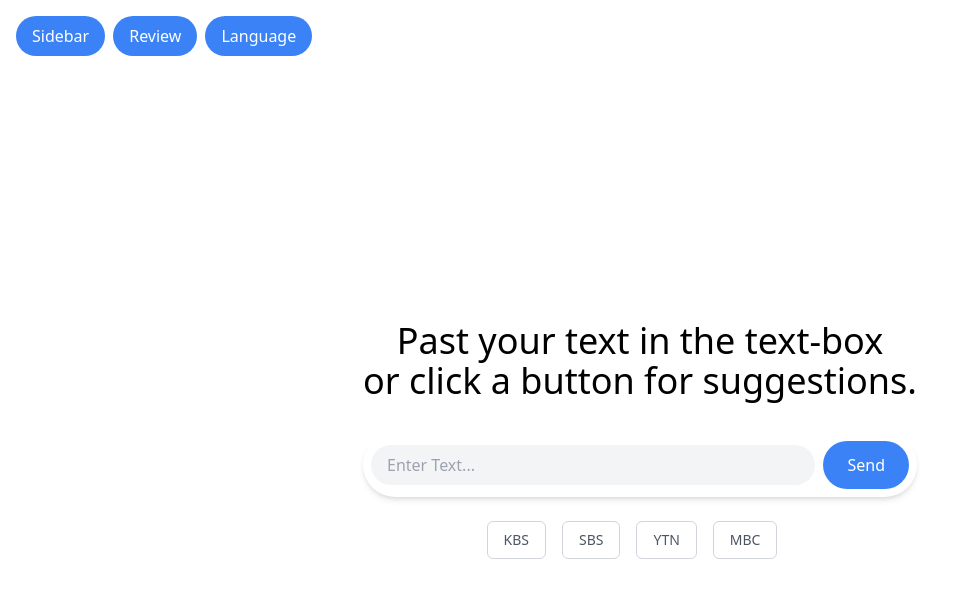
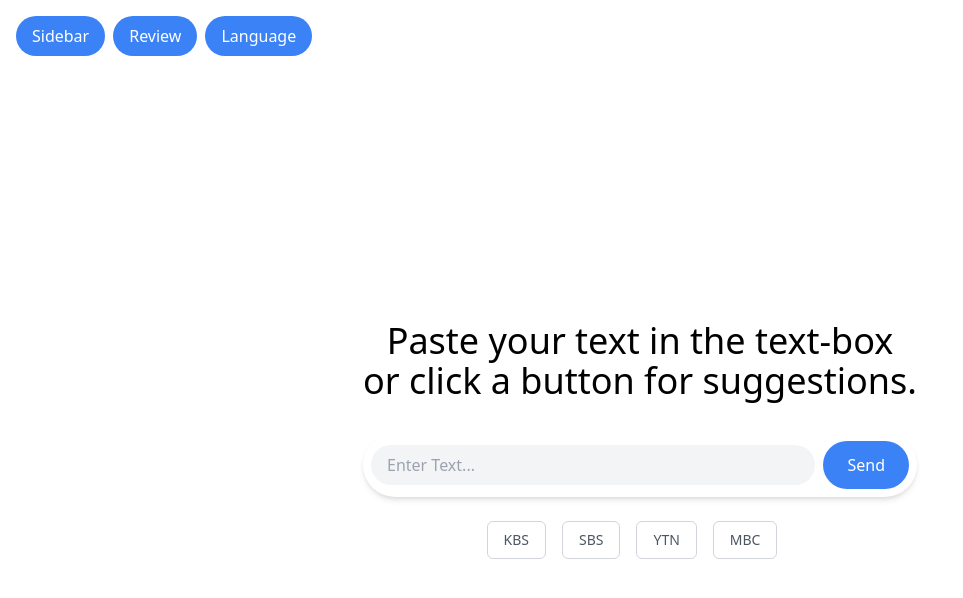
Before and after one commit to Nghphuoc/fontend, a React (Vite) app: page /Home in a window 1280 px wide. Shown: the top 598 px of the page, without its empty margins (0-963 px from the left). Built offline with nearby package versions, Linux system fonts and the light colour scheme.

Commit message:
before new design

```diff
--- a/src/Home/Home.jsx
+++ b/src/Home/Home.jsx
@@ -11,13 +11,13 @@ function Home() {
   const [messages, setMessages] = useState("");
   const [isInputAtBottom, setIsInputAtBottom] = useState(true);
   const [result, setResult] = useState("");
-  const [meaning, setMeaning] = useState("Any word is not searched yet.")
-  const [explanation, setExplanation] = useState("")
-  const [example, setExample] = useState("")
-  const [imgsrc1, setImgsrc1] = useState("")
-  const [imgsrc2, setImgsrc2] = useState("")
-  const [imgsrc3, setImgsrc3] = useState("")
-  const [paragraphs, setParagraphs] = useState([])
+  const [meaning, setMeaning] = useState("Any word is not searched yet.");
+  const [explanation, setExplanation] = useState("");
+  const [example, setExample] = useState("");
+  const [imgsrc1, setImgsrc1] = useState("");
+  const [imgsrc2, setImgsrc2] = useState("");
+  const [imgsrc3, setImgsrc3] = useState("");
+  const [paragraphs, setParagraphs] = useState([]);
   const [showButtons, setShowButtons] = useState(true);
 
   const kbs_news = "종합일간지를 보면 ‘사설(社說)’이 있습니다. 이것은 ‘글쓴이의 주장이나 의견을 써내는 논설’을 말하는데, 대개 사설을 읽어 보면 그 신문사의 입장과 시각을 어느 정도 파악할 수 있습니다. 같은 사안을 두고도 신문사마다 보는 시각 차이가 너무나 다른 경우가 많기 때문에 때때로 같은 것에 대해서도 사람마다 생각하는 것이 이렇게 다르구나 하고 놀랄 때가 있습니다. 이 ‘사설’이란 한자어는 ‘단체 사(社)’자에 ‘말씀 설(說)’자로 이루어진 것인데요, 이것과는 다른 ‘사설’이 또 있습니다. 예를 들어 ‘할 일도 많은데 웬 사설을 그렇게 늘어놓나?’와 같이 말할 수 있는데, 이것은 ‘말 사(辭)’자에 ‘말씀 설(說)’자로 이루어진 표현입니다. 원래 이 ‘사설’은 노래나 연극 따위의 사이사이에 엮어서 늘어놓는 이야기를 뜻하는 말이었습니다. 판소리에서, 창을 하는 중간 중간에 가락을 붙이지 않고 이야기하듯 엮어 나가는 부분이 있는데요, 이것을 ‘사설’이라고도 하고 ‘아니리’라고도 합니다. 그런데 오늘날에 와서는 길게 늘어놓는 잔소리나 푸념 섞인 말을 가리키게 된 것이지요. 참고로 앞서 말씀드린 ‘아니리’와 다르게 ‘판소리에서, 소리의 극적인 전개를 돕기 위해 몸짓이나 손짓으로 하는 동작’은 ‘발림’이라고 한다는 것도 참고로 함께 알아 두시면 좋겠습니다."
@@ -28,7 +28,7 @@ function Home() {
   };
   const [isLanguageMenuOpen, setIsLanguageMenuOpen] = useState(false);
   const [isSearchBarMoved, setIsSearchBarMoved] = useState(false); // 서치바 이동 상태
-  const [title, setTitle] = useState("Past your text in the text-box\nor click a button for suggestions.");
+  const [title, setTitle] = useState("Paste your text in the text-box\nor click a button for suggestions.");
   // variable save data user choose and line text user choose
   const [selectedText, setSelectedText] = useState(""); // this will save all text
 
@@ -48,11 +48,8 @@ function Home() {
     .map((sentence) => sentence.trim()) // 각 문장의 앞뒤 공백 제거
     .filter(Boolean);
     setTempText(formatted);
-    handleRemoveAll();
     if (title != "") {
       setTitle("");
-    } else {
-      setTitle("Past your text in the text-box");
     }
   }
 
@@ -102,10 +99,8 @@ function Home() {
       setText("");
       if (title != "") {
         setTitle("");
-      } else {
-        setTitle("Past your text in the text-box");
       }
-      handleRemoveAll();
+
       setMessages([...messages, { text: userInput, sender: "self" }]);
       setUserInput("");
       setIsInputAtBottom(true);
@@ -149,7 +144,7 @@ function Home() {
       user_id: 19,
       searching_word: selectedString,    // 여기!
       context_sentence: tempText[index], // 여기!
-      target_language: "korean",
+      target_language: "vietnamese",
     };
 
     openSidebar();
@@ -185,7 +180,7 @@ function Home() {
     const API = "http://43.201.113.85:8000/gpt/sentence-segment";
     const post_data = {
       complex_sentence: tempText[index],
-      target_language: "korean",
+      target_language: "vietnamese",
     };
 
     setImgsrc1("");
@@ -213,7 +208,7 @@ function Home() {
     const API = "http://43.201.113.85:8000/db/read-words";
     const post_data = {
       user_id : 19,
-      target_language: "korean",
+      target_language: "vietnamese",
     };
     closeSidebar();
 
@@ -229,6 +224,7 @@ function Home() {
         setImgsrc1("");
         setImgsrc2("");
         setImgsrc3("");
+        setTitle("");
 
       })
       .catch(err => console.error(err));
```
